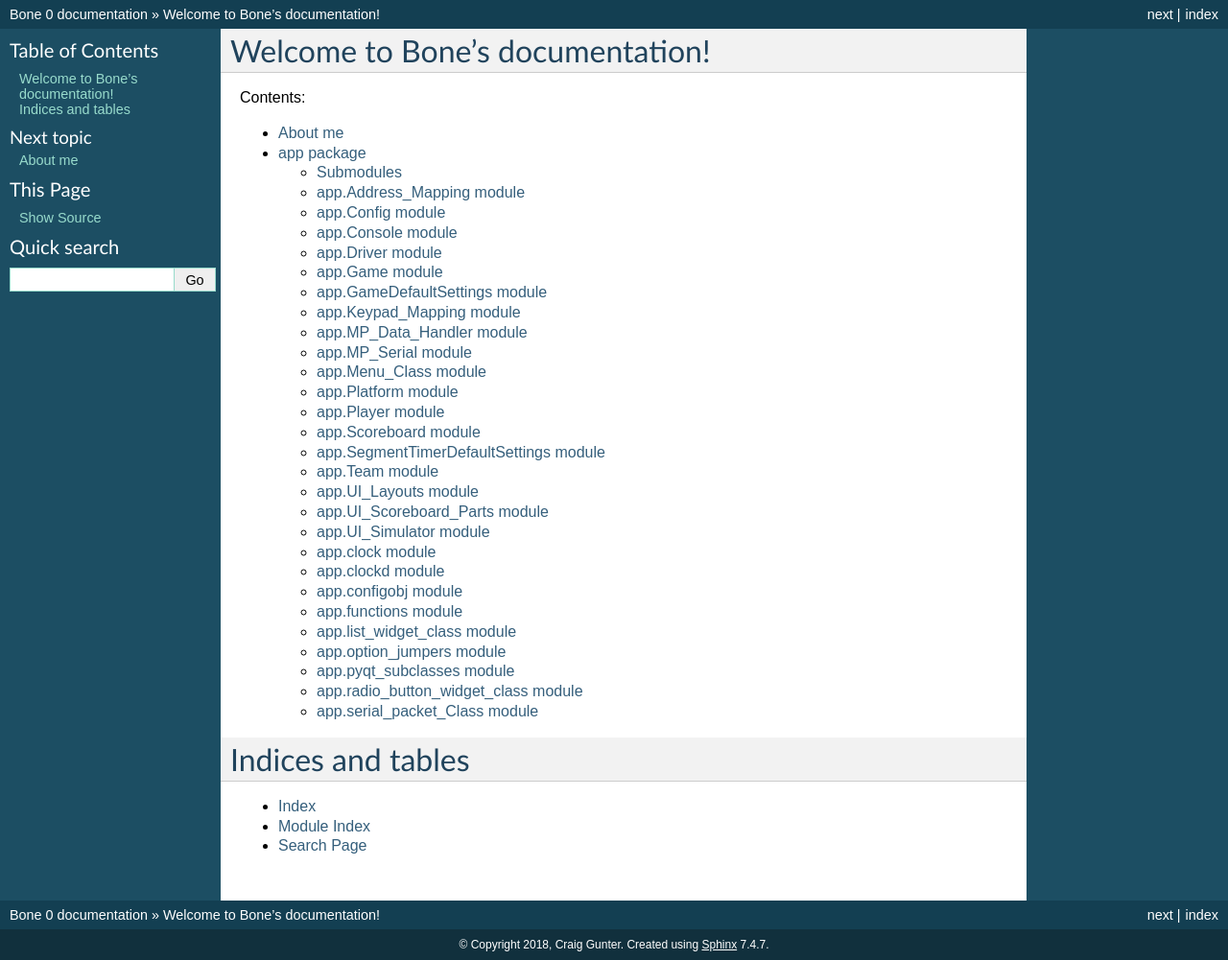
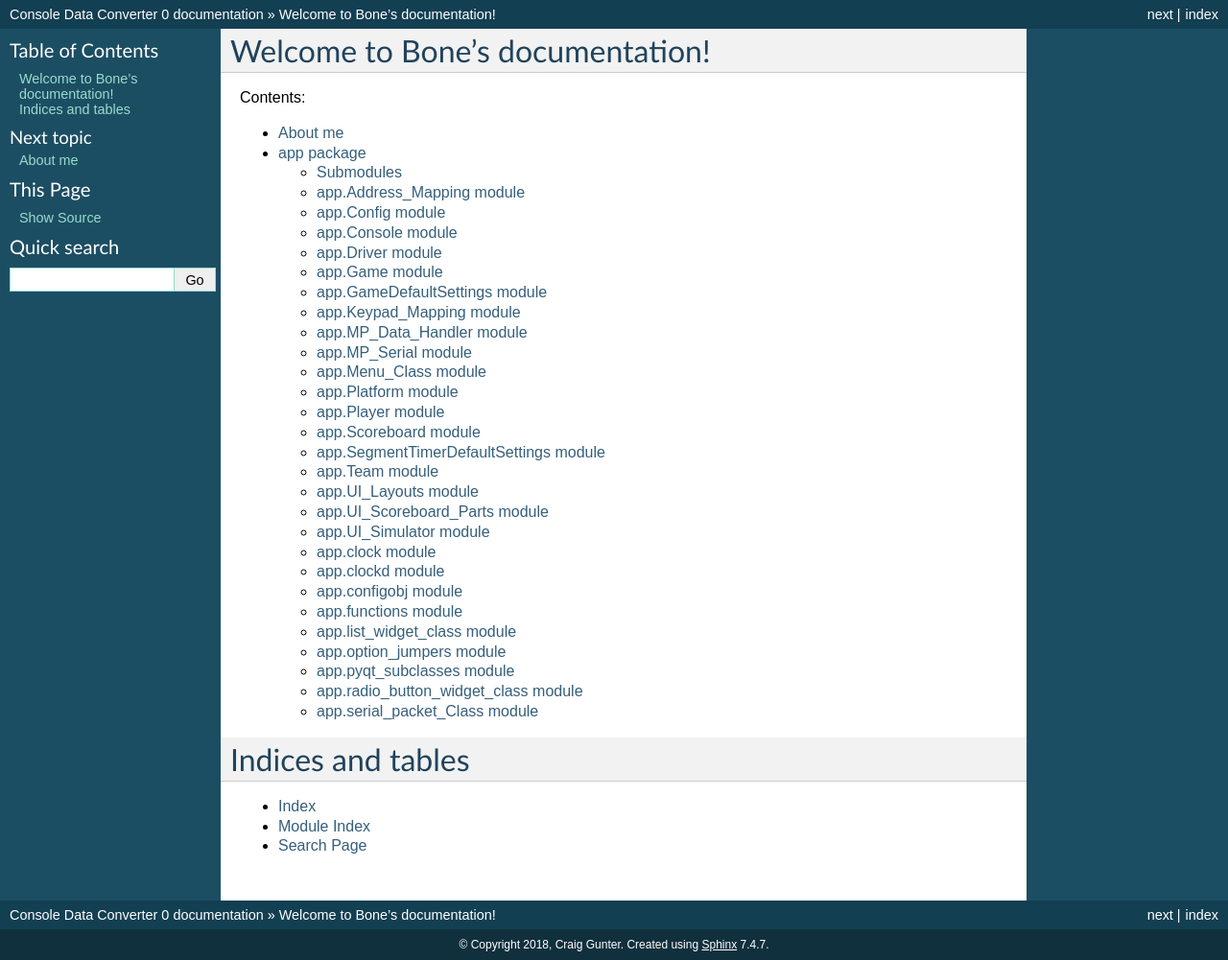
Before and after one commit to electromantis79/WHHC-KD, a Sphinx documentation site: the page built from docs/source/index.rst, in a window 1280 px wide. Shown: the whole page at 96% size. Built offline with Sphinx 7.4.7, drawn with Linux system fonts in a browser that asks for light colours.

Commit message:
Update project name

```diff
--- a/docs/source/conf.py
+++ b/docs/source/conf.py
@@ -47,7 +47,7 @@ source_suffix = '.rst'
 master_doc = 'index'
 
 # General information about the project.
-project = u'Bone'
+project = u'Console Data Converter'
 copyright = u'2018, Craig Gunter'
 
 # The version info for the project you're documenting, acts as replacement for
```
